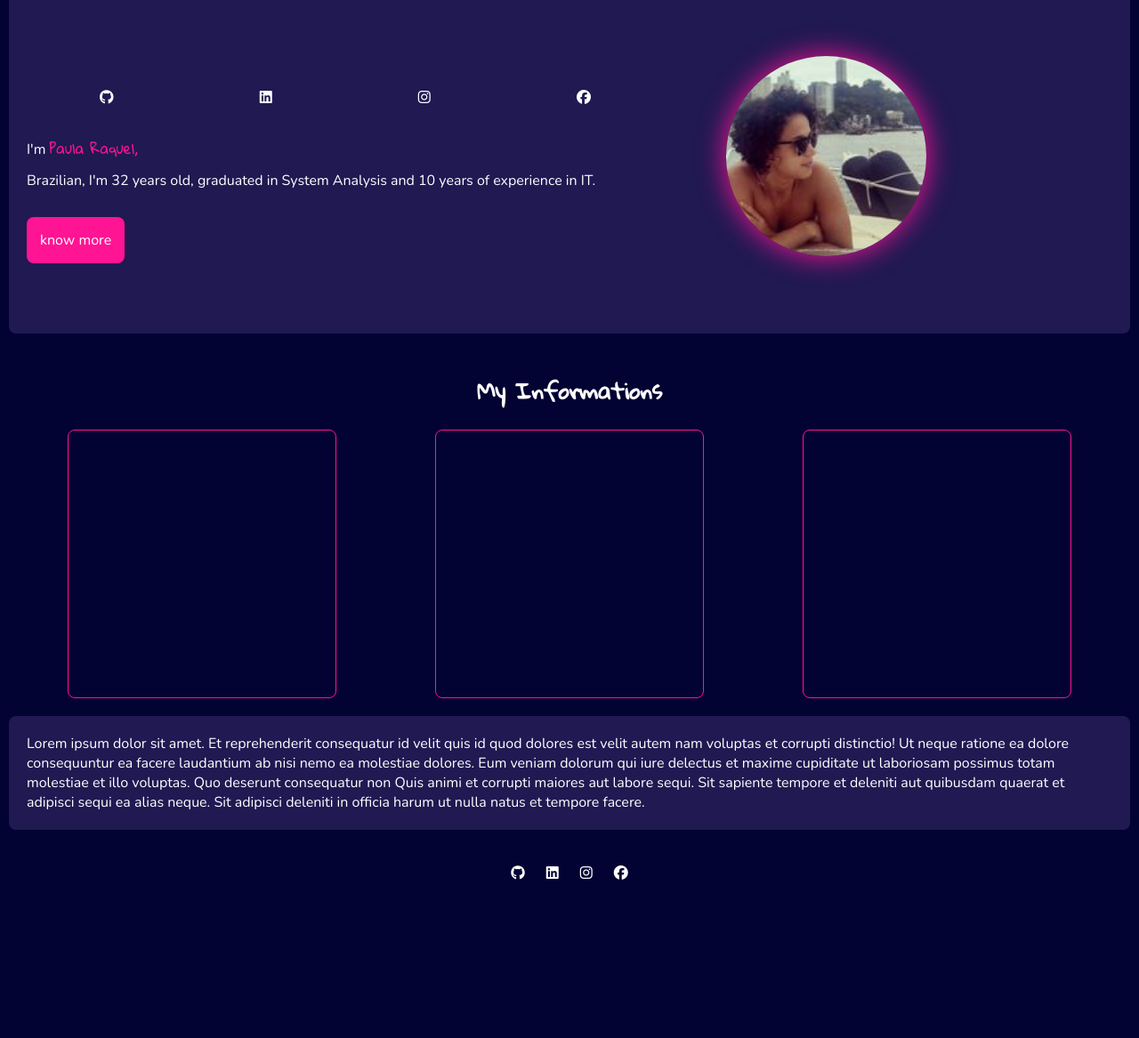
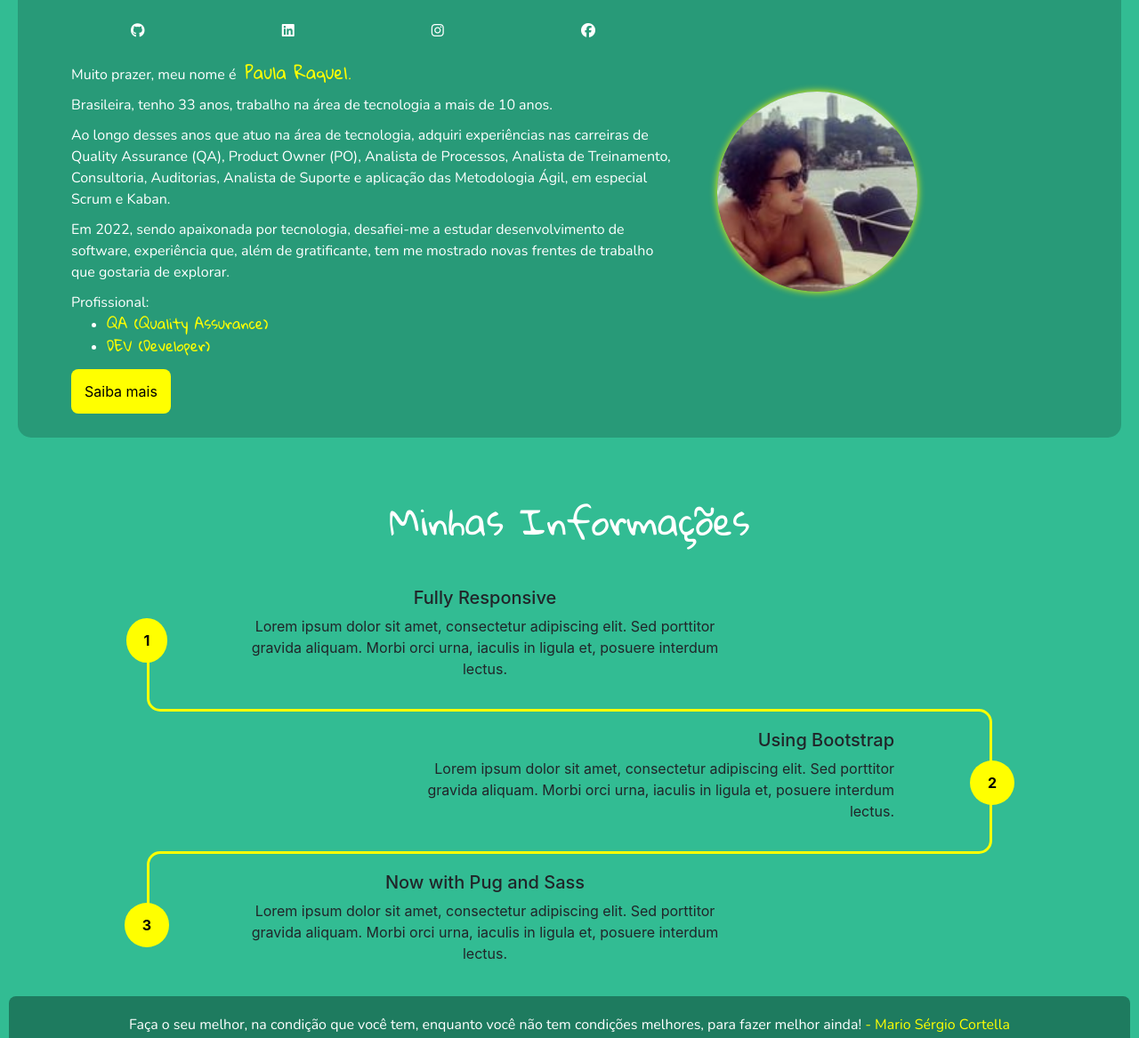
Before and after one commit to paula-raquel/portfolio, a plain HTML site: page index.html in a window 1280 px wide. Shown: the part 105-1272 px from the top of the page at 89% size. Before the commit the page ends 1136 px from the top, so only its background shows below. Drawn offline with nearby package versions, Linux system fonts and the light colour scheme.

Commit message:
Mudança no leiaute , identidade PR

```diff
--- a/assets/css/style.css
+++ b/assets/css/style.css
@@ -1,8 +1,9 @@
 :root {
-    --primary-color: #020233;
-    --secund-color: #201952;
-    --third-color: #FF1493;
+    --primary-color: #32BC93;
+    --secund-color: #1e7b5f;
+    --third-color: yellow;
     --text-color-primary: #FFFFFF;
+    --text-color-secondary: black;
     --font-title: 'Gloria Hallelujah', cursive ;
     --font-body: 'Nunito', sans-serif;
 }
@@ -10,7 +11,7 @@
 /* HEADER*/
 
 body{
-   background-color: var(--primary-color);
+    background-color: var(--primary-color);
    padding: 0;
    margin: 0;
 }
@@ -27,6 +28,7 @@ body{
     font-size: 2rem;
     color: var(--text-color-primary);
     margin: 10px;
+    padding: 10px;
 }
 
 .container__header--img{
@@ -36,19 +38,24 @@ body{
 }
 
 .container__header--img img{
-    height: 50px;
-    width: 50px;
-    margin: 10px;
+    height: 30px;
+    width: 30px;
+    margin: 8px;
 }
 
 
 /* BANNER*/
 
+.container_banner{
+    height: auto;
+    padding: 40px;
+    background-color: rgba(30, 123, 95, 0.5);
+    border-radius: 15px;
+    margin: 20px;
+
+}
+
 .banner{
-    background-color: var(--secund-color);
-    height: 50vh;
-    margin: 10px;
-    border-radius: 8px;
     display: flex;
     flex-direction: row;
     flex-wrap: wrap;
@@ -75,7 +82,8 @@ body{
     display: flex;
     flex-direction: row;
     justify-content: space-around;
-    margin: 20px;
+    margin: 10px;
+
 }
 
 .banner__icons--link{
@@ -85,6 +93,7 @@ body{
 }
 
 .banner__icons--link:hover{
+    text-decoration: none;
     color: var(--third-color);
     border: 1px solid var(--third-color);
     border-radius: 100%;
@@ -92,41 +101,46 @@ body{
 
 .banner__text  {
     margin-left: 20px;
-    padding-bottom: 10px;
+    margin-bottom: 10px;
 }
 
 .banner__description--text{
     width: 100%;
-    padding-bottom: 20px;
+    padding-bottom: 10px;
     margin-left: 20px;
     text-align: justify;
 }
 
 .banner__img{
     margin-left: 50px;
-    display: flex;
-    flex-direction: column;
-    justify-content: center;
 }
 
 .banner__img img{
     border-radius: 100%;
     width: 150%;
-    box-shadow: 0 0 2em var(--third-color);
+    box-shadow: 0 0 0.5em var(--third-color);
 
 }
 
 .banner__btn{
-    margin-top: 25px;
     margin-left: 20px;
 }
 
 .banner__btn a{
     text-decoration: none;
-    color: var(--text-color-primary);
+    color: var(--text-color-secondary);
     background-color: var(--third-color);
     padding: 15px;
     border-radius: 8px;
+}
+
+.banner__btn a:hover{
+    background-color: var(--text-color-primary);
+}
+
+h1{
+    padding: 30px;
+    margin: 20px;
 }
 
 /* MAIN */
@@ -144,20 +158,6 @@ body{
 
 }
 
-.informations__article{
-    display: flex;
-    flex-direction: row;
-    flex-wrap: wrap;
-}
-
-.informations__article article {
-    margin: auto;
-    width: 300px;
-    height: 300px;
-    border: 1px solid var(--third-color);
-    border-radius: 8px;
-}
-
 main{
     background-color: var(--secund-color);
     color: var(--text-color-primary);
@@ -165,6 +165,12 @@ main{
     margin: 10px;
     padding: 20px;
     border-radius: 8px;
+    text-align: center;
+
+}
+
+main span{
+    color: var(--third-color);
 }
 
 footer{
@@ -173,6 +179,80 @@ footer{
     margin: 40px;
 }
 
+/*Linha do Tempo*/
+
+.circle {
+    padding: 13px 20px;
+    border-radius: 50%;
+    background-color: var(--third-color);
+    color: var(--text-color-secondary);
+    max-height: 50px;
+    z-index: 2;
+  }
+
+  .how-it-works.row .col-2 {
+    align-self: stretch;
+  }
+  .how-it-works.row .col-2::after {
+    content: "";
+    position: absolute;
+    border-left: 3px solid var(--third-color);
+    z-index: 1;
+  }
+  .how-it-works.row .col-2.bottom::after {
+    height: 50%;
+    left: 50%;
+    top: 50%;
+  }
+  .how-it-works.row .col-2.full::after {
+    height: 100%;
+    left: calc(50% - 3px);
+  }
+  .how-it-works.row .col-2.top::after {
+    height: 50%;
+    left: 50%;
+    top: 0;
+  }
+
+
+  .timeline div {
+    padding: 0;
+    height: 40px;
+  }
+  .timeline hr {
+    border-top: 3px solid var(--third-color);
+    margin: 0;
+    top: 17px;
+    position: relative;
+  }
+  .timeline .col-2 {
+    display: flex;
+    overflow: hidden;
+  }
+  .timeline .corner {
+    border: 3px solid var(--third-color);
+    width: 100%;
+    position: relative;
+    border-radius: 15px;
+  }
+  .timeline .top-right {
+    left: 50%;
+    top: -50%;
+  }
+  .timeline .left-bottom {
+    left: -50%;
+    top: calc(50% - 3px);
+  }
+  .timeline .top-left {
+    left: -50%;
+    top: -50%;
+  }
+  .timeline .right-bottom {
+    left: 50%;
+    top: calc(50% - 3px);
+  }
+
+
 @media screen and (max-width: 740px) {
     .banner__img img{
         display: none;
--- a/index.html
+++ b/index.html
@@ -1,5 +1,6 @@
 <!DOCTYPE html>
 <html lang="pt-BR">
+
 <head>
     <meta charset="UTF-8">
     <meta http-equiv="X-UA-Compatible" content="IE=edge">
@@ -10,12 +11,17 @@
     <link href="https://fonts.googleapis.com/css2?family=Gloria+Hallelujah&display=swap" rel="stylesheet">
     <link href="https://fonts.googleapis.com/css2?family=Nunito:wght@200&display=swap" rel="stylesheet">
 
+    <link href="//maxcdn.bootstrapcdn.com/bootstrap/4.1.1/css/bootstrap.min.css" rel="stylesheet" id="bootstrap-css">
+    <script src="//maxcdn.bootstrapcdn.com/bootstrap/4.1.1/js/bootstrap.min.js"></script>
+    <script src="//cdnjs.cloudflare.com/ajax/libs/jquery/3.2.1/jquery.min.js"></script>
+
     <link rel="stylesheet" href="assets/css/style.css">
 
     <script src="https://kit.fontawesome.com/55690d91ca.js" crossorigin="anonymous"></script>
 
     <title>Paula Raquel</title>
 </head>
+
 <body>
     <header>
         <div class="container__header">
@@ -23,6 +29,8 @@
                 <span>Paula Raquel</span>
             </div>
             <div class="container__header--img">
+                <img src="assets/img/logo-angular.png" alt="Logo Angular">
+                <img src="assets/img/logo-java.png" alt="Logo Java">
                 <img src="assets/img/logo-html.png" alt="Logo HTML">
                 <img src="assets/img/logo-css.png" alt="Logo CSS">
                 <img src="assets/img/logo-js.png" alt="Logo Javascript">
@@ -30,55 +38,130 @@
             </div>
         </div>
     </header>
-    <section>
+    <section class="container_banner">
         <div class="banner">
             <div class="banner__description">
                 <div class="banner__icons">
                     <a href="https://github.com/paula-raquel" class="banner__icons--link" target="_blank">
                         <i class="fa-brands fa-github"></i>
                     </a>
-                    <a href="https://www.linkedin.com/in/paula-raquel-pereira-55a12015b/" class="banner__icons--link"  target="_blank">
+                    <a href="https://www.linkedin.com/in/paula-raquel-pereira-55a12015b/" class="banner__icons--link"
+                        target="_blank">
                         <i class="fa-brands fa-linkedin"></i>
                     </a>
-                    <a href="https://www.instagram.com/paula.raquel.22/" class="banner__icons--link"  target="_blank">
+                    <a href="https://www.instagram.com/paula.raquel.22/" class="banner__icons--link" target="_blank">
                         <i class="fa-brands fa-instagram"></i>
                     </a>
-                    <a href="https://www.facebook.com/paula.raquel.92167" class="banner__icons--link"  target="_blank">
+                    <a href="https://www.facebook.com/paula.raquel.92167" class="banner__icons--link" target="_blank">
                         <i class="fa-brands fa-facebook"></i>
                     </a>
                 </div>
 
-                <div class="banner__text">I'm <span>Paula Raquel,</span> </div>
-                <div class="banner__description--text">Brazilian, I'm 32 years old, graduated in System Analysis and 10 years of experience in IT.</div>
-
-                <div class="banner__btn">
-                    <a href="#">know more</a>
+                <div class="banner__text">Muito prazer, meu nome é <span style="margin-left: 6px; font-size: 1.2em;">
+                        Paula Raquel.</span> </div>
+                <div class="banner__text">Brasileira, tenho 33 anos, trabalho na área de tecnologia a mais
+                    de 10 anos.</div>
+                <div class="banner__text"> Ao longo desses anos que atuo na área de tecnologia, adquiri
+                    experiências nas carreiras de Quality Assurance (QA), Product Owner (PO), Analista de Processos,
+                    Analista de Treinamento, Consultoria, Auditorias, Analista de Suporte e aplicação das Metodologia
+                    Ágil, em especial Scrum e Kaban.
                 </div>
-
+                <div class="banner__text">
+                    Em 2022, sendo apaixonada por tecnologia, desafiei-me a estudar desenvolvimento de software,
+                    experiência que, além de gratificante, tem me mostrado novas frentes de trabalho que gostaria de
+                    explorar.
+                </div>
+                <div class="banner__text">
+                    Profissional:
+                    <ul>
+                        <li><span> QA (Quality Assurance)</li>
+                        <li><span> DEV (Developer)</span></li>
+                    </ul>
+                </div>
             </div>
             <div class="banner__img">
                 <img src="assets/img/fotoPerfil.jpg" alt="Foto Perfil Paula Raquel">
             </div>
         </div>
+        <div class="banner__btn">
+            <a href="#">Saiba mais</a>
+        </div>
     </section>
 
     <section class="informations">
         <div class="informations__title">
-            <h1>My Informations</h1>
+            <h1>Minhas Informações</h1>
         </div>
-        <div class="informations__article">
-            <article></article>
-            <article></article>
-            <article></article>
+
+        <div class="">
+            <div class="container">
+                <!--first section-->
+                <div class="row align-items-center how-it-works d-flex">
+                    <div class="col-2 text-center bottom d-inline-flex justify-content-center align-items-center">
+                        <div class="circle font-weight-bold">1</div>
+                    </div>
+                    <div class="col-6">
+                        <h5>Fully Responsive</h5>
+                        <p>Lorem ipsum dolor sit amet, consectetur adipiscing elit. Sed porttitor gravida aliquam. Morbi
+                            orci urna, iaculis in ligula et, posuere interdum lectus.</p>
+                    </div>
+                </div>
+                <!--path between 1-2-->
+                <div class="row timeline">
+                    <div class="col-2">
+                        <div class="corner top-right"></div>
+                    </div>
+                    <div class="col-8">
+                        <hr />
+                    </div>
+                    <div class="col-2">
+                        <div class="corner left-bottom"></div>
+                    </div>
+                </div>
+                <!--second section-->
+                <div class="row align-items-center justify-content-end how-it-works d-flex">
+                    <div class="col-6 text-right">
+                        <h5>Using Bootstrap</h5>
+                        <p>Lorem ipsum dolor sit amet, consectetur adipiscing elit. Sed porttitor gravida aliquam. Morbi
+                            orci urna, iaculis in ligula et, posuere interdum lectus.</p>
+                    </div>
+                    <div class="col-2 text-center full d-inline-flex justify-content-center align-items-center">
+                        <div class="circle font-weight-bold">2</div>
+                    </div>
+                </div>
+                <!--path between 2-3-->
+                <div class="row timeline">
+                    <div class="col-2">
+                        <div class="corner right-bottom"></div>
+                    </div>
+                    <div class="col-8">
+                        <hr />
+                    </div>
+                    <div class="col-2">
+                        <div class="corner top-left"></div>
+                    </div>
+                </div>
+                <!--third section-->
+                <div class="row align-items-center how-it-works d-flex">
+                    <div class="col-2 text-center top d-inline-flex justify-content-center align-items-center">
+                        <div class="circle font-weight-bold">3</div>
+                    </div>
+                    <div class="col-6">
+                        <h5>Now with Pug and Sass</h5>
+                        <p>Lorem ipsum dolor sit amet, consectetur adipiscing elit. Sed porttitor gravida aliquam. Morbi
+                            orci urna, iaculis in ligula et, posuere interdum lectus.</p>
+                    </div>
+                </div>
+
+            </div>
         </div>
-   </section>
+
+    </section>
     <main>
         <div>
-            Lorem ipsum dolor sit amet. Et reprehenderit consequatur id velit quis id quod dolores est velit autem nam voluptas et corrupti distinctio! Ut neque ratione ea dolore consequuntur ea facere laudantium ab nisi nemo ea molestiae dolores.
-
-            Eum veniam dolorum qui iure delectus et maxime cupiditate ut laboriosam possimus totam molestiae et illo voluptas. Quo deserunt consequatur non Quis animi et corrupti maiores aut labore sequi.
-
-            Sit sapiente tempore et deleniti aut quibusdam quaerat et adipisci sequi ea alias neque. Sit adipisci deleniti in officia harum ut nulla natus et tempore facere.
+            Faça o seu melhor, na condição que você tem, enquanto você não tem condições melhores, para fazer melhor
+            ainda!
+            <span>- Mario Sérgio Cortella</span>
         </div>
     </main>
 
@@ -87,16 +170,18 @@
             <a href="https://github.com/paula-raquel" class="banner__icons--link" target="_blank">
                 <i class="fa-brands fa-github"></i>
             </a>
-            <a href="https://www.linkedin.com/in/paula-raquel-pereira-55a12015b/" class="banner__icons--link"  target="_blank">
+            <a href="https://www.linkedin.com/in/paula-raquel-pereira-55a12015b/" class="banner__icons--link"
+                target="_blank">
                 <i class="fa-brands fa-linkedin"></i>
             </a>
-            <a href="https://www.instagram.com/paula.raquel.22/" class="banner__icons--link"  target="_blank">
+            <a href="https://www.instagram.com/paula.raquel.22/" class="banner__icons--link" target="_blank">
                 <i class="fa-brands fa-instagram"></i>
             </a>
-            <a href="https://www.facebook.com/paula.raquel.92167" class="banner__icons--link"  target="_blank">
+            <a href="https://www.facebook.com/paula.raquel.92167" class="banner__icons--link" target="_blank">
                 <i class="fa-brands fa-facebook"></i>
             </a>
         </div>
     </footer>
 </body>
+
 </html>
```
Also changed, not shown: assets/img/logo-angular.png (added), assets/img/logo-java.png (added).
